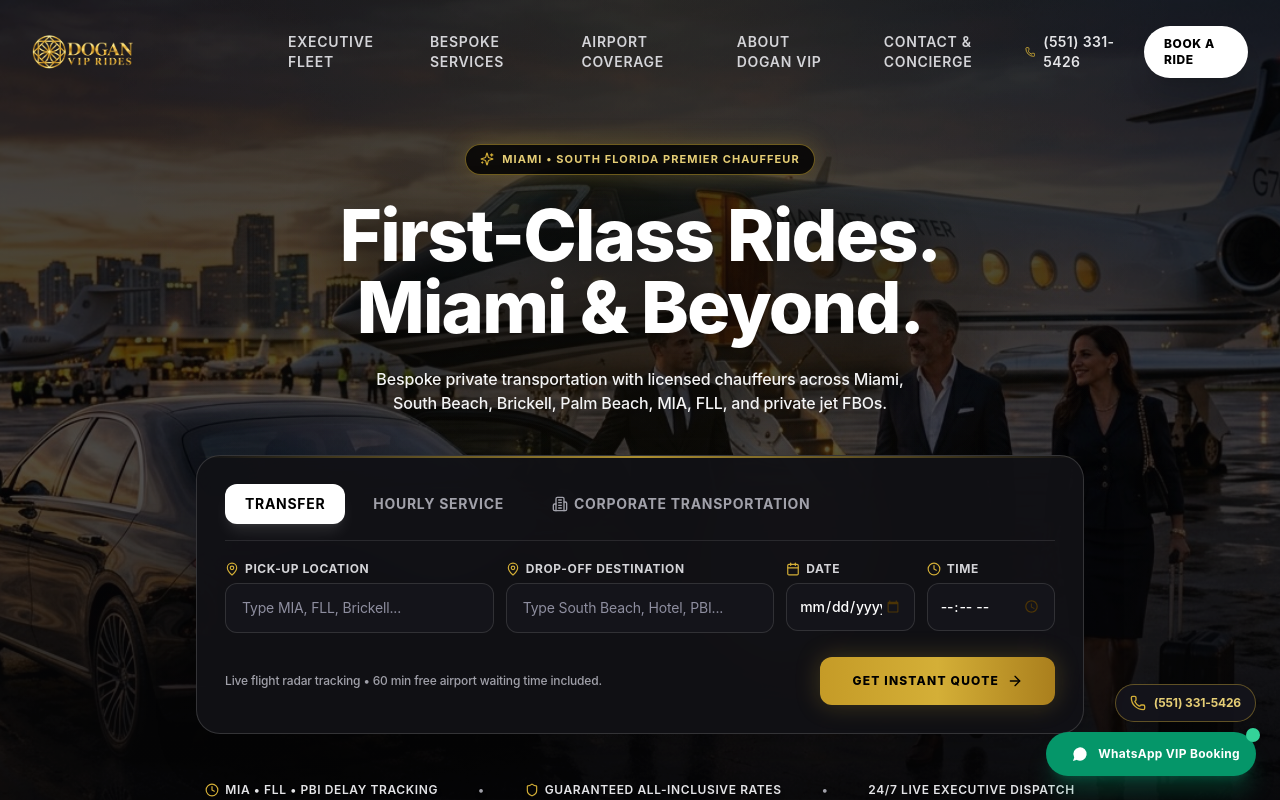
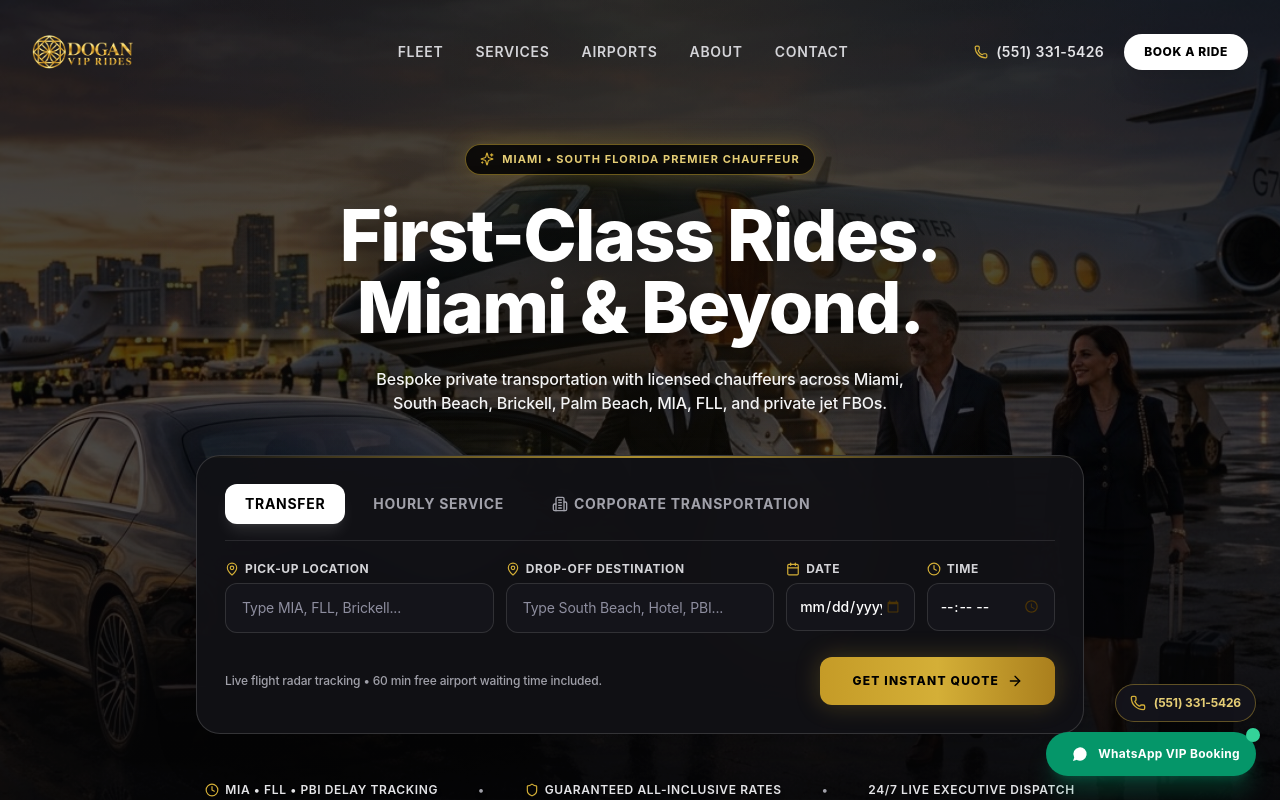
Before and after one commit to sahinerdemir/doganviprides.com, a Next.js app: page / in a window 1280 px wide. Shown: the top 800 px of the page. Built offline with nearby package versions, Linux system fonts and the light colour scheme.

Commit message:
Shorten navigation menu labels to Fleet, Services, Airports, About, Contact and guarantee single-line layout

```diff
--- a/src/components/Header.tsx
+++ b/src/components/Header.tsx
@@ -22,11 +22,11 @@ export default function Header() {
   }, []);
 
   const navLinks = [
-    { name: "Executive Fleet", href: "/#fleet", targetId: "fleet" },
-    { name: "Bespoke Services", href: "/#services", targetId: "services" },
-    { name: "Airport Coverage", href: "/#airports", targetId: "airports" },
-    { name: "About Dogan VIP", href: "/about" },
-    { name: "Contact & Concierge", href: "/contact" },
+    { name: "Fleet", href: "/#fleet", targetId: "fleet" },
+    { name: "Services", href: "/#services", targetId: "services" },
+    { name: "Airports", href: "/#airports", targetId: "airports" },
+    { name: "About", href: "/about" },
+    { name: "Contact", href: "/contact" },
   ];
 
   const handleNavClick = useCallback((e: React.MouseEvent, item: typeof navLinks[0]) => {
@@ -50,29 +50,29 @@ export default function Header() {
             : "bg-transparent py-4 sm:py-6"
         }`}
       >
-        <div className="max-w-7xl mx-auto px-4 sm:px-8 flex items-center justify-between">
+        <div className="max-w-7xl mx-auto px-4 sm:px-8 flex items-center justify-between gap-4">
           {/* Brand Logo */}
           <Link href="/" className="flex items-center group flex-shrink-0">
-            <div className="relative h-10 sm:h-14 w-44 sm:w-64 transition-transform duration-300 group-hover:scale-[1.02]">
+            <div className="relative h-10 sm:h-14 w-44 sm:w-60 transition-transform duration-300 group-hover:scale-[1.02]">
               <Image
                 src="/logo.png"
                 alt="Dogan VIP Rides - Miami Premier Chauffeur"
                 fill
                 priority
                 className="object-contain object-left"
-                sizes="(max-width: 640px) 180px, 260px"
+                sizes="(max-width: 640px) 180px, 240px"
               />
             </div>
           </Link>
 
-          {/* Navigation Items (Desktop) */}
-          <nav className="hidden md:flex items-center space-x-7 lg:space-x-9">
+          {/* Navigation Items (Desktop) - Single Line Guarantee */}
+          <nav className="hidden md:flex items-center space-x-6 lg:space-x-8 flex-nowrap flex-shrink-0">
             {navLinks.map((link) => (
               <Link
                 key={link.name}
                 href={link.href}
                 onClick={(e) => handleNavClick(e, link)}
-                className="text-xs lg:text-sm font-semibold text-zinc-300 hover:text-white transition-colors uppercase tracking-wider relative group py-1"
+                className="text-xs lg:text-sm font-semibold text-zinc-300 hover:text-white transition-colors uppercase tracking-wider relative group py-1 whitespace-nowrap"
               >
                 {link.name}
                 <span className="absolute bottom-0 left-0 w-0 h-[2px] bg-gold-400 transition-all duration-300 group-hover:w-full" />
```
